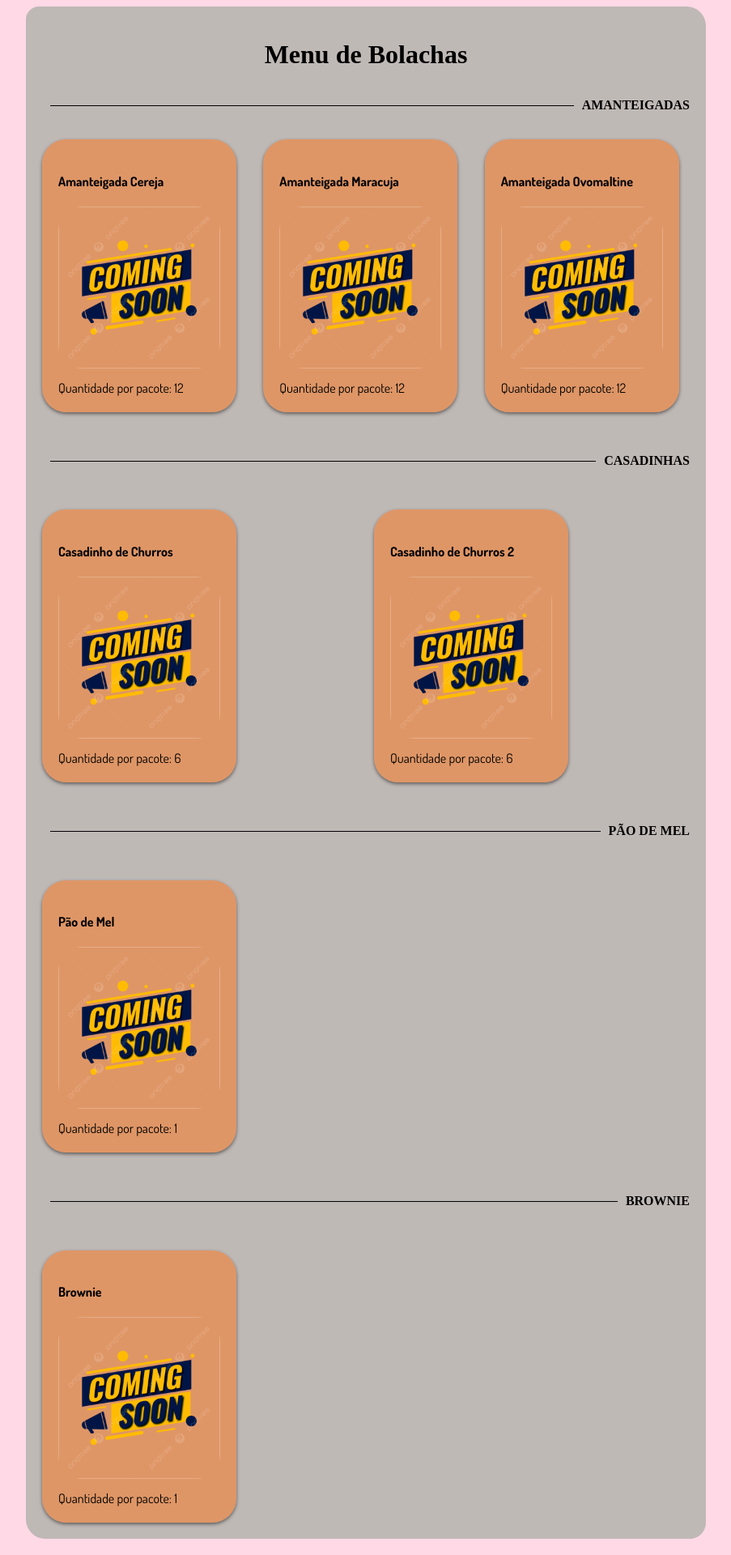
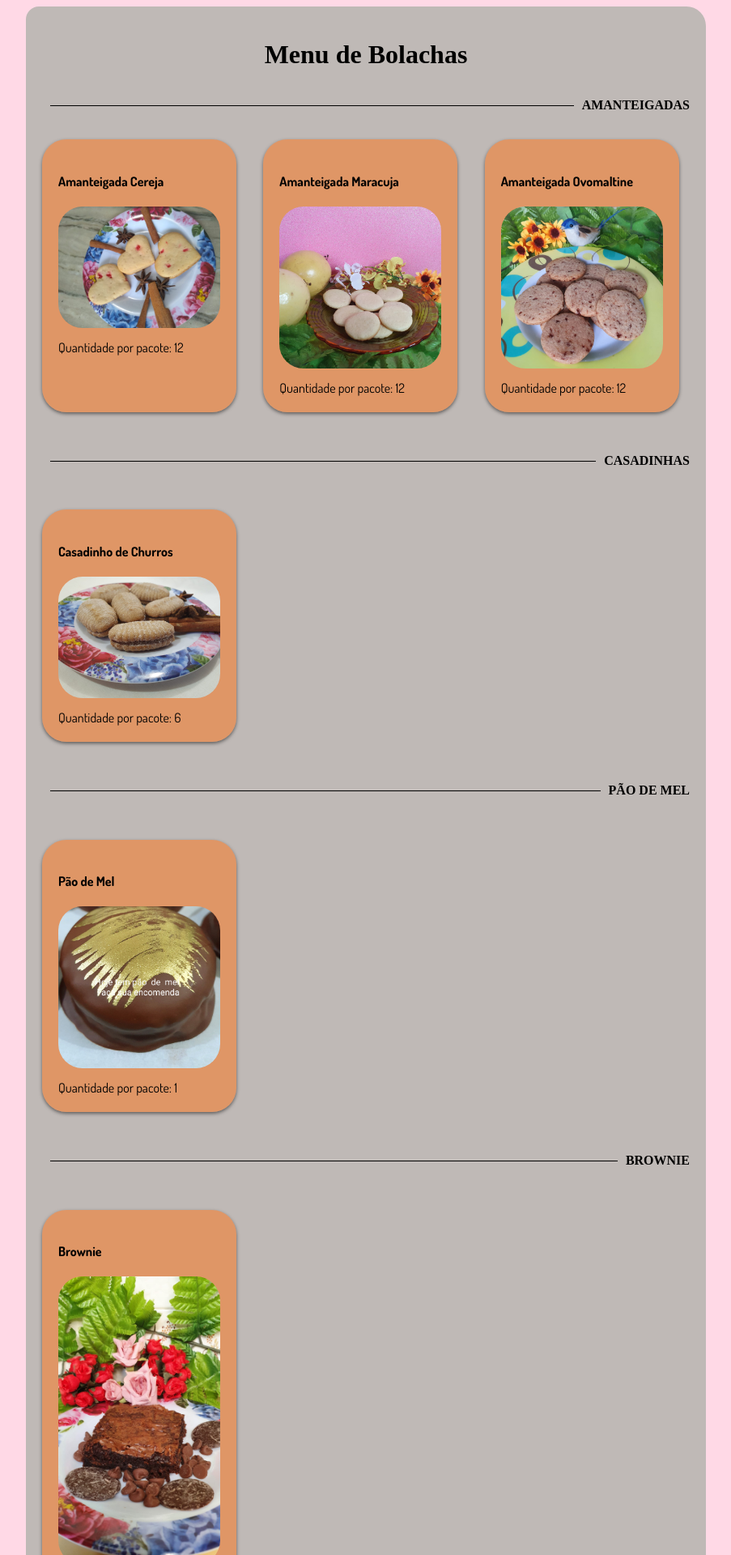
Before and after one commit to matheuspascui/menu-with-angular, an Angular app: page / in a window 1280 px wide. Shown: the top 1920 px of the page at 81% size, without its empty margins (188-1091 px from the left). Built offline with nearby package versions, Linux system fonts and the light colour scheme.

Commit message:
updating the site with the pictures and creating branch development

```diff
--- a/src/app/app.component.html
+++ b/src/app/app.component.html
@@ -6,9 +6,9 @@
   <app-categoriabolacha title="AMANTEIGADAS"></app-categoriabolacha>
 
   <div class="menu-list">
-    <app-bolacha nome="Amanteigada Cereja" imagem="./assets/coming-soon.png" quantidade="12"></app-bolacha>
-    <app-bolacha nome="Amanteigada Maracuja" imagem="./assets/coming-soon.png" quantidade="12"></app-bolacha>
-    <app-bolacha nome="Amanteigada Ovomaltine" imagem="./assets/coming-soon.png" quantidade="12"></app-bolacha>
+    <app-bolacha nome="Amanteigada Cereja" imagem="./assets/amanteigada-cereja.jpg" quantidade="12"></app-bolacha>
+    <app-bolacha nome="Amanteigada Maracuja" imagem="./assets/amanteigada-maracuja.jpg" quantidade="12"></app-bolacha>
+    <app-bolacha nome="Amanteigada Ovomaltine" imagem="./assets/amanteigada-ovomaltine.jpg" quantidade="12"></app-bolacha>
   </div>
 
   <br>
@@ -16,8 +16,8 @@
   <br>
 
   <div class="menu-list">
-    <app-bolacha nome="Casadinho de Churros" imagem="./assets/coming-soon.png" quantidade="6"></app-bolacha>
-    <app-bolacha nome="Casadinho de Churros 2" imagem="./assets/coming-soon.png" quantidade="6"></app-bolacha>
+    <app-bolacha nome="Casadinho de Churros" imagem="./assets/casadinho-churros1.jpg" quantidade="6"></app-bolacha>
+    <!--<app-bolacha nome="Casadinho de Churros 2" imagem="./assets/coming-soon.png" quantidade="6"></app-bolacha>-->
   </div>
 
   <br>
@@ -25,7 +25,7 @@
   <br>
 
   <div class="menu-list">
-    <app-bolacha nome="Pão de Mel" imagem="./assets/coming-soon.png" quantidade="1"></app-bolacha>
+    <app-bolacha nome="Pão de Mel" imagem="./assets/paomel.jpg" quantidade="1"></app-bolacha>
   </div>
 
   <br>
@@ -33,7 +33,7 @@
   <br>
 
   <div class="menu-list">
-    <app-bolacha nome="Brownie" imagem="./assets/coming-soon.png" quantidade="1"></app-bolacha>
+    <app-bolacha nome="Brownie" imagem="./assets/brownie-tradicional.jpg" quantidade="1"></app-bolacha>
   </div>
 
 </div>
```
